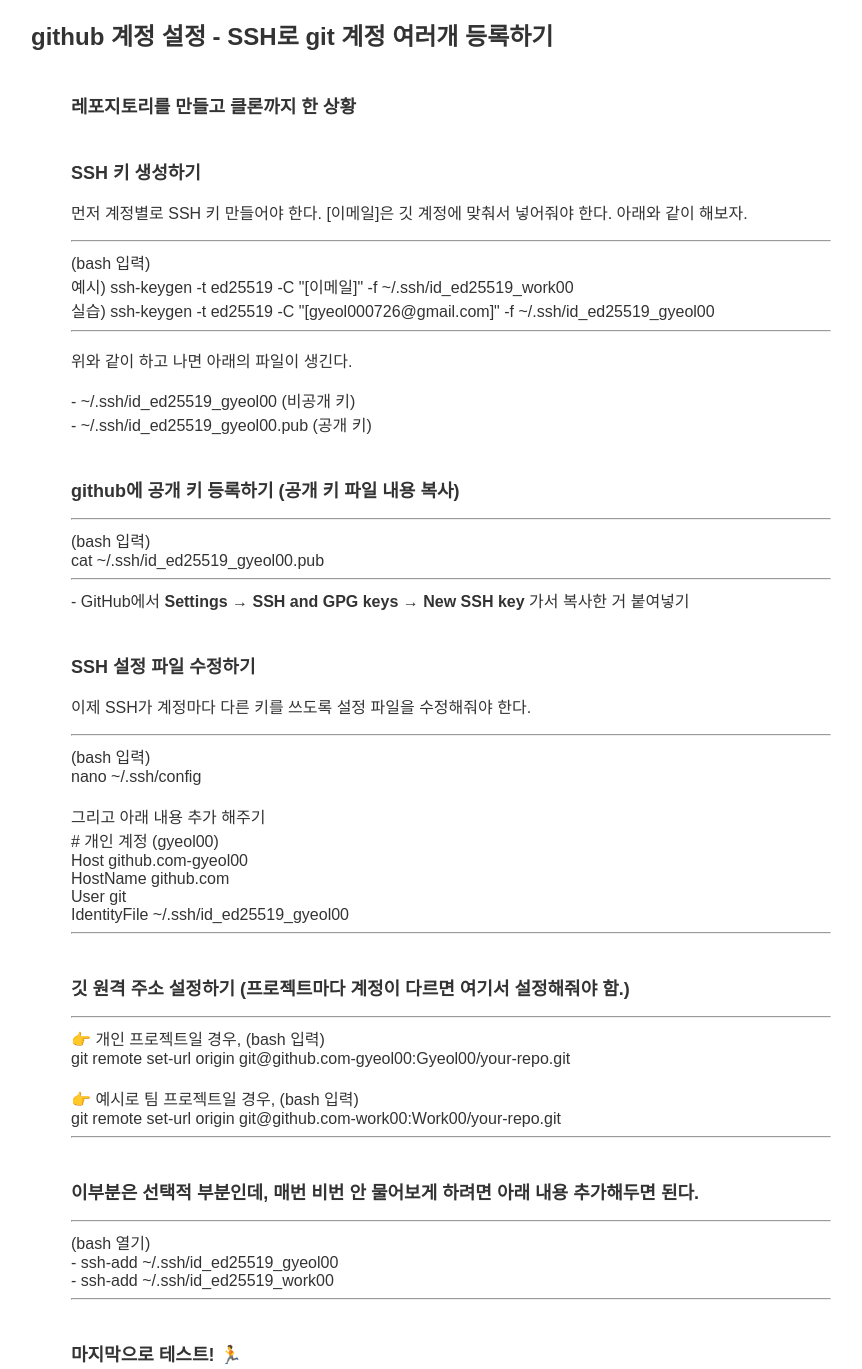
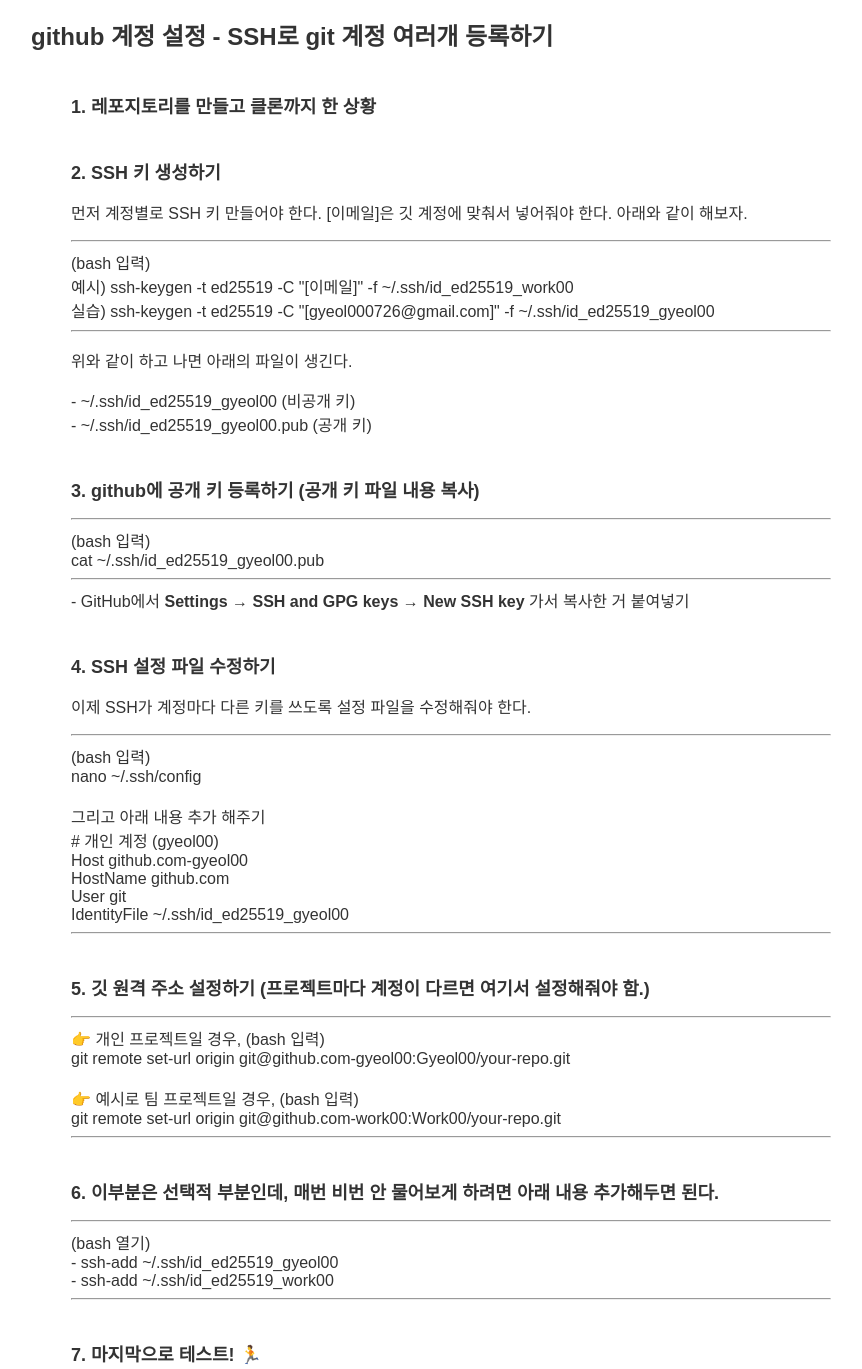
Before and after one commit to Gyeol00/gyeol00.github.io, a plain HTML site: page github/sshKeyConfig.html in a window 1280 px wide. Shown: the part 266-1635 px from the top of the page, without its empty margins (209-1071 px from the left). Drawn offline with Linux system fonts and the light colour scheme.

Commit message:
sshKeyConfig

```diff
--- a/github/sshKeyConfig.html
+++ b/github/sshKeyConfig.html
@@ -33,8 +33,8 @@
 
         <h2>github 계정 설정 - SSH로 git 계정 여러개 등록하기</h2>
         <ol>
-            <li>레포지토리를 만들고 클론까지 한 상황</li>
-            <li>SSH 키 생성하기</li>
+            <li>1. 레포지토리를 만들고 클론까지 한 상황</li>
+            <li>2. SSH 키 생성하기</li>
                 <p>먼저 계정별로 SSH 키 만들어야 한다. [이메일]은 깃 계정에 맞춰서 넣어줘야 한다. 아래와 같이 해보자.
                     <hr>
                     (bash 입력)<br>
@@ -46,7 +46,7 @@
                 <p>- ~/.ssh/id_ed25519_gyeol00 (비공개 키)<br>
                     - ~/.ssh/id_ed25519_gyeol00.pub (공개 키)</p>
 
-            <li>github에 공개 키 등록하기 (공개 키 파일 내용 복사)</li>
+            <li>3. github에 공개 키 등록하기 (공개 키 파일 내용 복사)</li>
                 <p>
                     <hr>
                     (bash 입력)<br>
@@ -55,7 +55,7 @@
                     - GitHub에서 <span style="font-weight: bold;">Settings → SSH and GPG keys → New SSH key</span> 가서 복사한 거 붙여넣기
                 </p>
 
-            <li>SSH 설정 파일 수정하기</li>
+            <li>4. SSH 설정 파일 수정하기</li>
                 <p>
                     이제 SSH가 계정마다 다른 키를 쓰도록 설정 파일을 수정해줘야 한다.
                     <hr>
@@ -71,7 +71,7 @@
                     <hr>
                 </p>
 
-            <li>깃 원격 주소 설정하기 (프로젝트마다 계정이 다르면 여기서 설정해줘야 함.)</li>
+            <li>5. 깃 원격 주소 설정하기 (프로젝트마다 계정이 다르면 여기서 설정해줘야 함.)</li>
                 <p>
                     <hr>
                     👉 개인 프로젝트일 경우, (bash 입력)<br>
@@ -82,7 +82,7 @@
                     <hr>
                 </p>
 
-            <li>이부분은 선택적 부분인데, 매번 비번 안 물어보게 하려면 아래 내용 추가해두면 된다.</li>
+            <li>6. 이부분은 선택적 부분인데, 매번 비번 안 물어보게 하려면 아래 내용 추가해두면 된다.</li>
                 <p>
                     <hr>
                     (bash 열기)<br>
@@ -91,7 +91,7 @@
                     <hr>
                 </p>
 
-            <li>마지막으로 테스트! 🏃</li>
+            <li>7. 마지막으로 테스트! 🏃</li>
                 <p>
                     <hr>
                     (bash 열기)<br>
@@ -101,8 +101,6 @@
                     "Hi <username>! You've successfully authenticated, but GitHub does not provide shell access." 나오면 성공! 😎
                     <hr>
                 </p>
-
-
         </ol>
     </main>
 </body>
```
Also changed, not shown: github/index.html (+1 -1 lines), index.html (+1 -1 lines).
